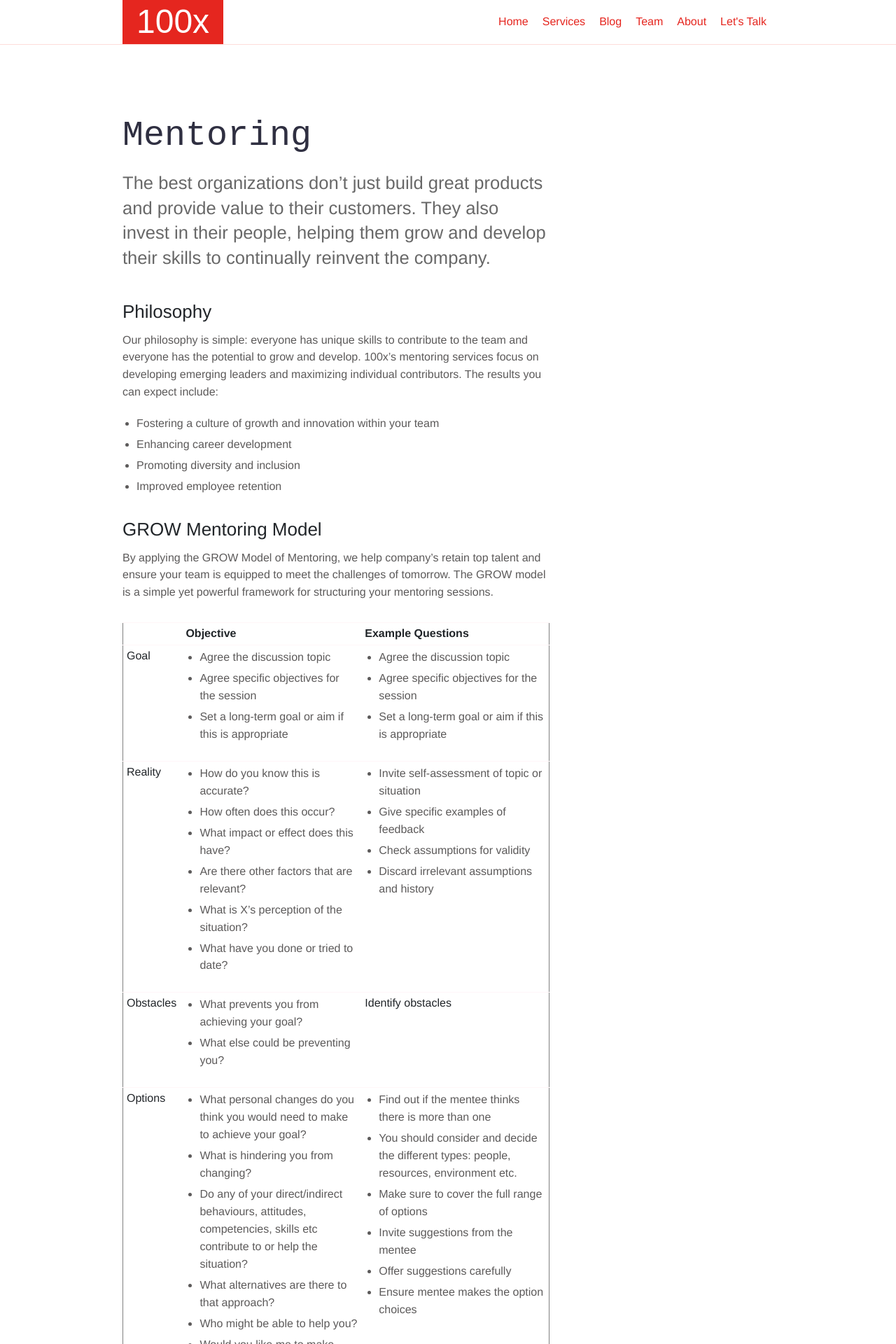
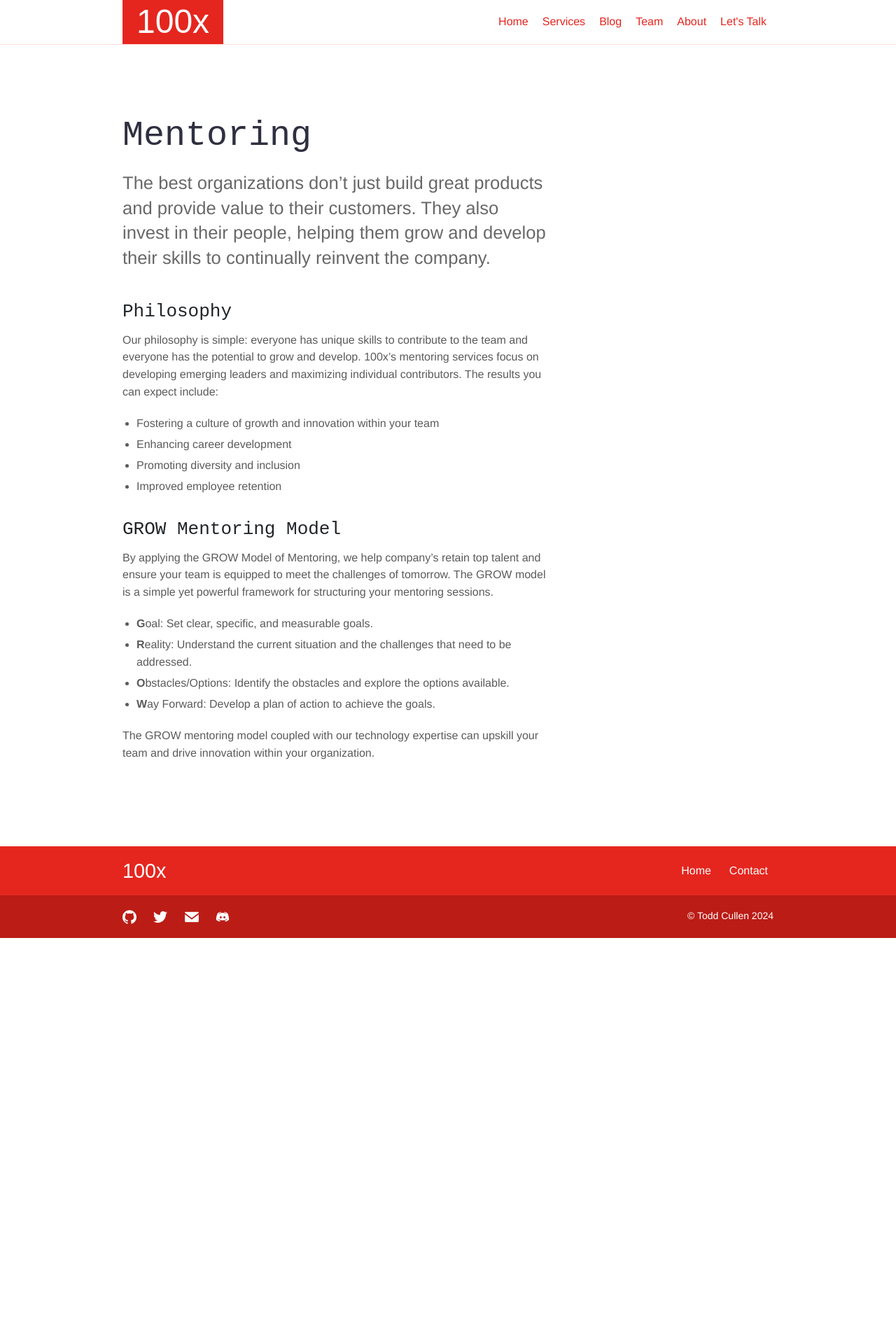
Before and after one commit to Shakakai/100x, a Jekyll site: the page built from _services/mentoring.md, in a window 1280 px wide. Shown: the top 1920 px of the page at 70% size. Built offline with Jekyll 4.4.1, drawn with Linux system fonts in a browser that asks for light colours; some web fonts are replaced; after the commit the page ends 1340 px from its top, so only the background shows below that; some of the changed text lies outside the part shown.

Commit message:
changes are coming

```diff
--- a/_layouts/services.html
+++ b/_layouts/services.html
@@ -14,7 +14,7 @@ bodyClass: "page-services"
         <img alt={{ page.title }} class="intro-image{% if page.intro_image_absolute %} intro-image-absolute{% endif %}{% if page.intro_image_hide_on_mobile %} intro-image-hide-mobile{% endif %}" src="{{ page.intro_image | relative_url }}" />
         -->
         <video autoplay loop muted playsinline>
-          <source src="/images/boat-waves.mp4" type="video/mp4">
+          <source src="/images/cells-stained-moving.mp4" type="video/mp4">
         </video>
       </div>
     </div>
--- a/_layouts/team.html
+++ b/_layouts/team.html
@@ -14,7 +14,7 @@ bodyClass: "page-team"
     <div class="col-12 col-md-5 col-lg-6 order-1 order-md-2 position-relative">
        <img alt="{{ page.title }}"
             class="intro-image"
-            src="{{ page.image | relURL }}" />
+            src="{{ page.image }}" />
     </div>
   </div>
 </div>
--- a/_sass/components/_content.scss
+++ b/_sass/components/_content.scss
@@ -20,7 +20,7 @@
     color: $steel;
   }
   h1 {
-    font-family: $font-family-base;
+    font-family: $font-family-heading;
     font-size: 34px;
     line-height: 1.26;
     font-weight: normal;
@@ -28,14 +28,14 @@
     margin-bottom: 20px;
   }
   h2 {
-    font-family: $font-family-base;
+    font-family: $font-family-heading;
     font-size: 26px;
     font-weight: normal;
     line-height: 1.4;
     margin-top: 30px;
   }
   h3 {
-    font-family: $font-family-base;
+    font-family: $font-family-heading;
     font-size: 20px;
     line-height: 1.4;
     font-weight: normal;
--- a/_sass/components/_type.scss
+++ b/_sass/components/_type.scss
@@ -26,6 +26,7 @@ h2 {
 }
 h3 {
   font-size: 16px;
+  font-family: $font-family-heading;
   line-height: 1.4;
   @include media-breakpoint-up(md) {
     font-size: 20px;
--- a/_services/mentoring.md
+++ b/_services/mentoring.md
@@ -26,101 +26,9 @@ The results you can expect include:
 By applying the GROW Model of Mentoring, we help company's retain top talent and ensure your team is equipped to meet the challenges of tomorrow.
 The GROW model is a simple yet powerful framework for structuring your mentoring sessions.
 
-<table border="1">
-    <thead>
-        <tr>
-            <th></th>
-            <th>Objective</th>
-            <th>Example Questions</th>
-        </tr>
-    </thead>
-    <tbody>
-        <tr>
-            <td>Goal</td>
-            <td>
-                <ul>
-                    <li>Agree the discussion topic</li>
-                    <li>Agree specific objectives for the session</li>
-                    <li>Set a long-term goal or aim if this is appropriate</li>
-                </ul>
-            </td>
-            <td>
-                <ul>
-                  <li>Agree the discussion topic</li>
-                  <li>Agree specific objectives for the session</li>
-                  <li>Set a long-term goal or aim if this is appropriate</li>
-                </ul>
-            </td>
-        </tr>
-        <tr>
-            <td>Reality</td>
-            <td>
-            <ul>
-              <li>How do you know this is accurate?</li>
-              <li>How often does this occur?</li>
-              <li>What impact or effect does this have?</li>
-              <li>Are there other factors that are relevant?</li>
-              <li>What is X’s perception of the situation?</li>
-              <li>What have you done or tried to date?</li>
-            </ul>
-            </td>
-            <td>
-            <ul>
-              <li>Invite self-assessment of topic or situation</li>
-              <li>Give specific examples of feedback</li>
-              <li>Check assumptions for validity</li>
-              <li>Discard irrelevant assumptions and history</li>
-            </ul>
-            </td>
-        </tr>
-        <tr>
-            <td>Obstacles</td>
-          <td>
-            <ul>
-              <li>What prevents you from achieving your goal?</li>
-              <li>What else could be preventing you?</li>
-            </ul>
-          </td>
-          <td>Identify obstacles</td>
-        </tr>
-        <tr>
-            <td>Options</td>
-              <td>
-                <ul>
-                  <li>What personal changes do you think you would need to make to achieve your goal?</li>
-                  <li>What is hindering you from changing?</li>
-                  <li>Do any of your direct/indirect behaviours, attitudes, competencies, skills etc contribute to or help the situation?</li>
-                  <li>What alternatives are there to that approach?</li>
-                  <li>Who might be able to help you?</li>
-                  <li>Would you like me to make suggestions?</li>
-                  <li>Can you identify the pros and cons for that option?</li>
-                  <li>Do you have a preferred option you’d like to act on?</li>
-                </ul>
-              </td>
-              <td>
-                <ul>
-                  <li>Find out if the mentee thinks there is more than one</li>
-                  <li>You should consider and decide the different types: people, resources, environment etc.</li>
-                  <li>Make sure to cover the full range of options</li>
-                  <li>Invite suggestions from the mentee</li>
-                  <li>Offer suggestions carefully</li>
-                  <li>Ensure mentee makes the option choices</li>
-                </ul>
-              </td>
-        </tr>
-        <tr>
-          <td>Way forward</td>
-          <td>
-            <ul>
-              <li>What are your next steps?</li>
-              <li>What timeframe will you set?</li>
-              <li>Can you anticipate anything getting in your way?</li>
-              <li>How will you keep a log of your progress?</li>
-              <li>What support might you need?</li>
-              <li>How and when can you get that support?</li>
-            </ul>
-          </td>
-          <td>Get a commitment to act, identify potential obstacles, plan detailed actions within a set timeframe, agree what support will be given</td>
-        </tr>
-    </tbody>
-</table>
+- **G**oal: Set clear, specific, and measurable goals.
+- **R**eality: Understand the current situation and the challenges that need to be addressed.
+- **O**bstacles/Options: Identify the obstacles and explore the options available.
+- **W**ay Forward: Develop a plan of action to achieve the goals.
+
+The GROW mentoring model coupled with our technology expertise can upskill your team and drive innovation within your organization.
```
Also changed, not shown: blog.md (+0 -4 lines), 1 other file.
